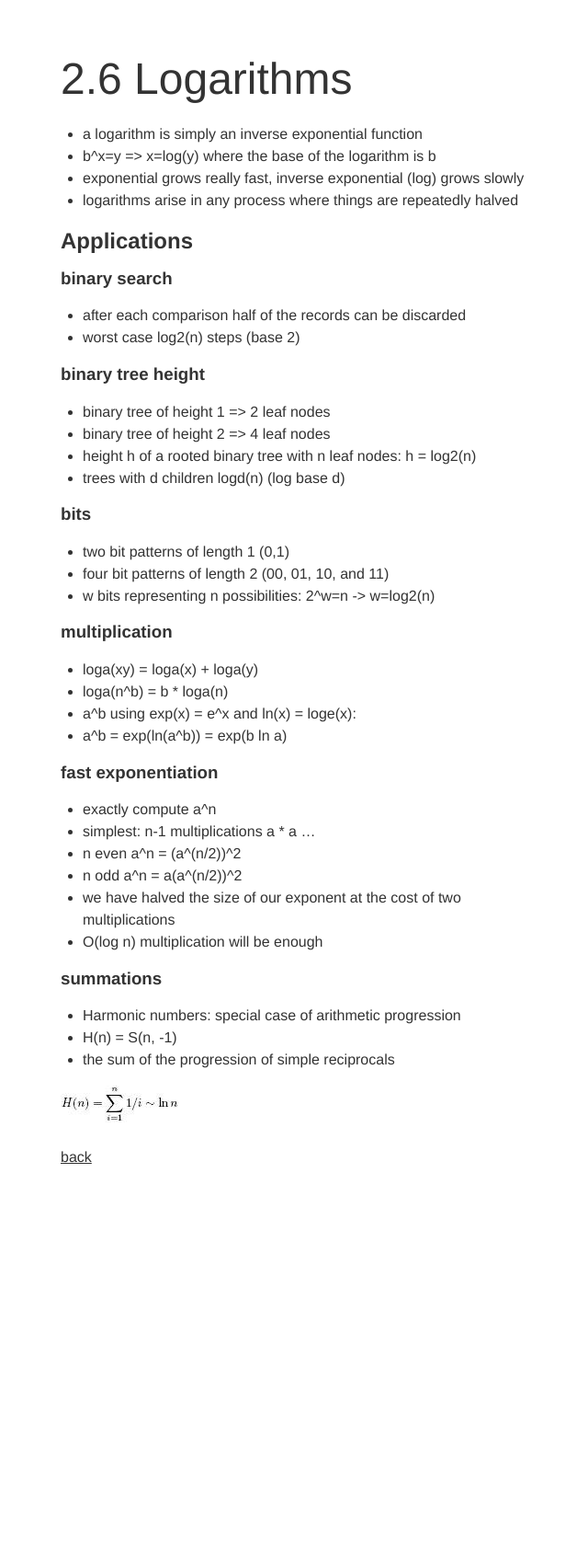
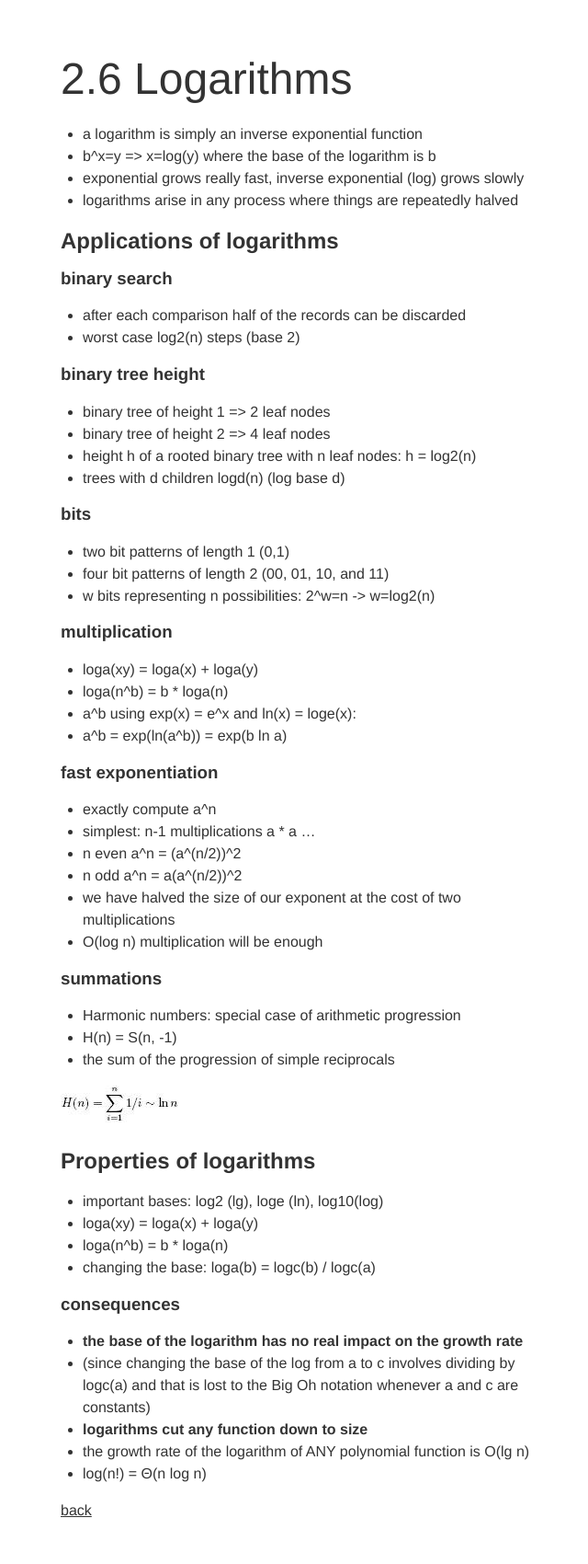
Before and after one commit to csabapalfi/algorithm-design-manual, a Jekyll site: the page built from _posts/2013-01-27-2.6-logarithms.md, in a window 1280 px wide. Shown: the whole page at 92% size, without its empty margins (94-734 px from the left). Built offline with Jekyll 4.4.1, drawn with Linux system fonts in a browser that asks for light colours; before the commit the page ends 1316 px from its top, so only the background shows below that.

Commit message:
more on logarithms

```diff
--- a/_posts/2013-01-27-2.6-logarithms.md
+++ b/_posts/2013-01-27-2.6-logarithms.md
@@ -8,7 +8,7 @@ title: 2.6 Logarithms
 * exponential grows really fast, inverse exponential (log) grows slowly
 * logarithms arise in any process where things are repeatedly halved
 
-## Applications
+## Applications of logarithms
 
 ### binary search
 
@@ -51,3 +51,18 @@ title: 2.6 Logarithms
 * the sum of the progression of simple reciprocals
 
 ![image](images/2.6-harmonic_numbers.jpg)
+
+## Properties of logarithms
+
+* important bases: log2 (lg), loge (ln), log10(log)
+* loga(xy) = loga(x) + loga(y)
+* loga(n^b) = b * loga(n)
+* changing the base: loga(b) = logc(b) / logc(a)
+
+### consequences
+
+* **the base of the logarithm has no real impact on the growth rate**
+* (since changing the base of the log from a to c involves dividing by logc(a) and that is lost to the Big Oh notation whenever a and c are constants)
+* **logarithms cut any function down to size**
+* the growth rate of the logarithm of ANY polynomial function is O(lg n)
+* log(n!) = &Theta;(n log n)
```
